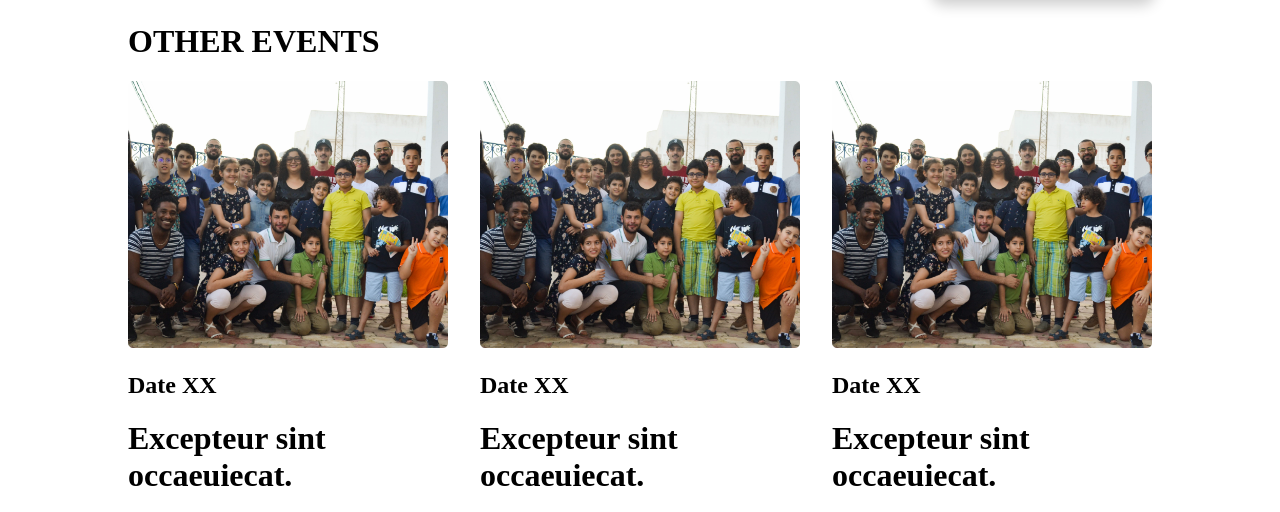
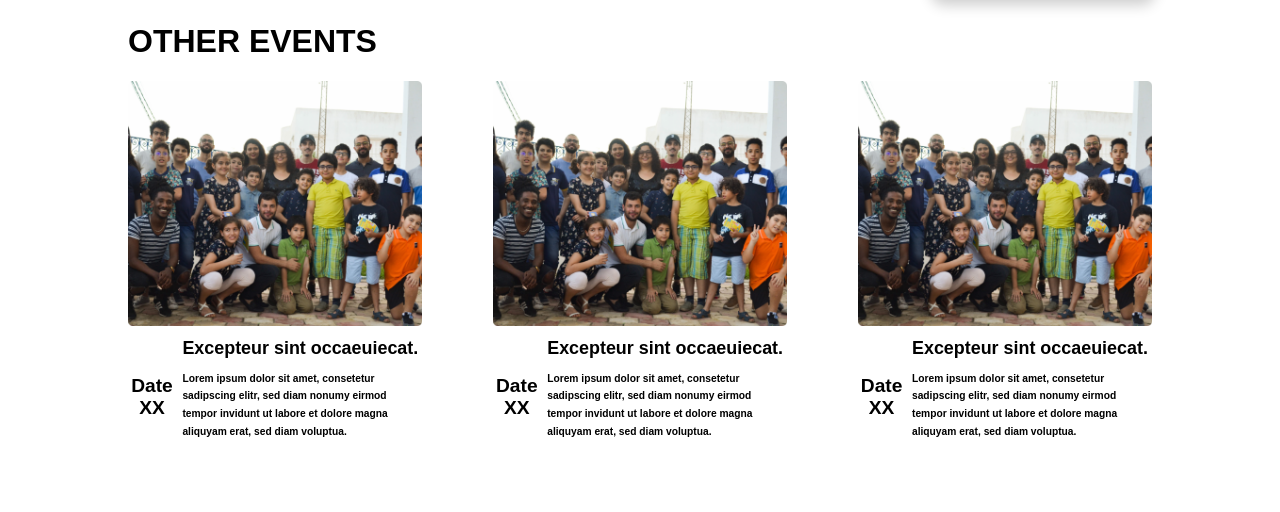
Before and after one commit to RayeneHamada/grainesFront, a plain HTML site: page eventPage.html in a window 1280 px wide. Shown: the part 1411-1923 px from the top of the page. Drawn offline with Linux system fonts and the light colour scheme.

Commit message:
grid layout for boxes in other Events

```diff
--- a/src/eventPage/otherEvents.css
+++ b/src/eventPage/otherEvents.css
@@ -1,18 +1,45 @@
 .otherEvents {
-    width: 80%;
-    margin: 5vw auto;
+  width: 80%;
+  margin: 5vw auto;
 }
-
+.otherEvents * {
+  font-family: Arial, Helvetica, sans-serif;
+}
 .otherEvents .container {
-    display: flex;
-    justify-content: space-between;
-
+  display: flex;
+  justify-content: space-between;
 }
 
 .otherEvents .box {
-    width: 25vw;
+  width: 23vw;
+  display: grid;
+  column-gap: 0.5vw;
+  grid-template-columns: 1fr 5fr;
+  grid-template-rows: auto auto auto;
 }
 
 .otherEvents .box img {
-    width: 100%;
+  width: 100%;
+  grid-row: 1 / 2;
+  grid-column: 1 / 3;
 }
+.otherEvents h2 {
+  grid-row: 3/ 4;
+  grid-column: 1 /2;
+  text-align: center;
+  font-size: 1.5vw;
+}
+.otherEvents .box h1 {
+  grid-row: 2 /3;
+  grid-column: 2/3;
+  font-weight: bold;
+  margin-bottom: 0;
+  font-size: 1.4vw;
+}
+.otherEvents .box p {
+  grid-row: 3/4;
+  grid-column: 2/3;
+  font-size: 0.8vw;
+  font-weight: 550;
+  line-height: 1.4vw;
+}
```
